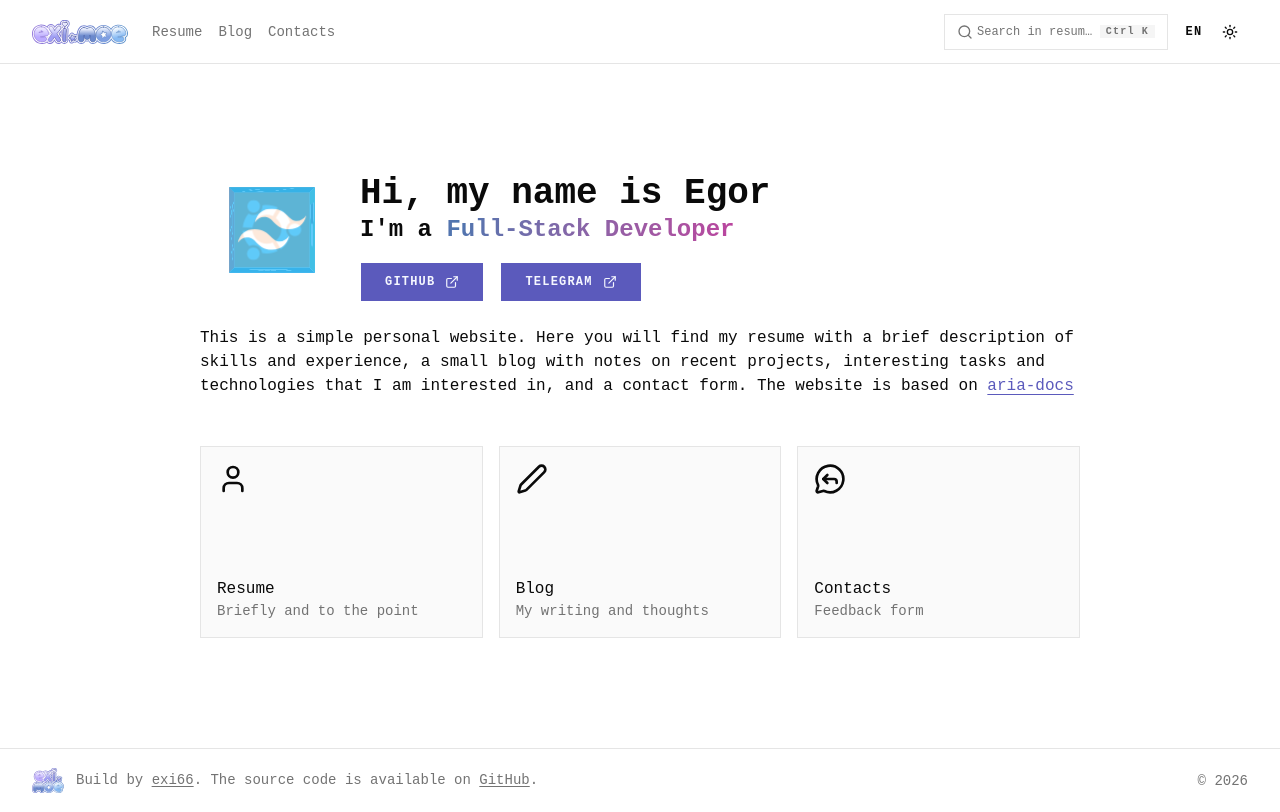
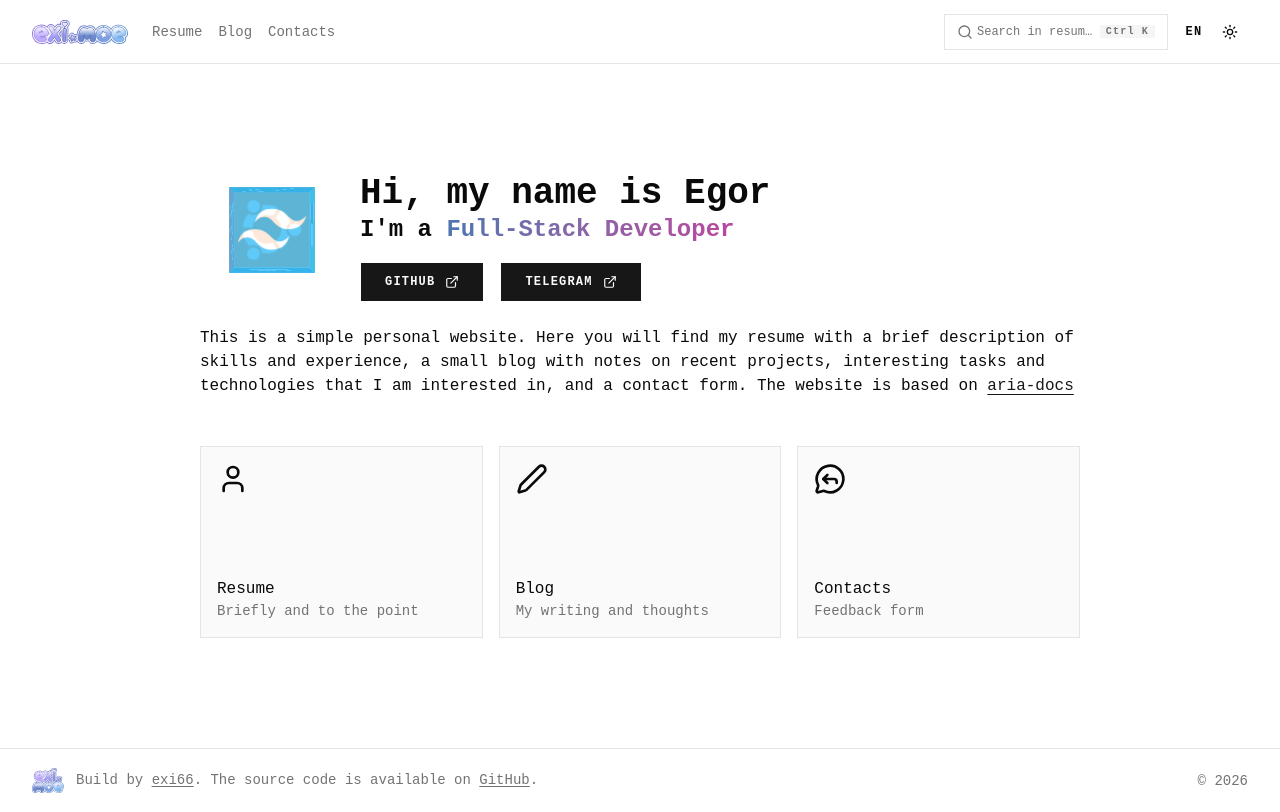
Before and after one commit to exi66/website, a Next.js app: page /en in a window 1280 px wide. Built offline with nearby package versions, Linux system fonts and the light colour scheme.

Commit message:
new theme

```diff
--- a/src/app/globals.css
+++ b/src/app/globals.css
@@ -73,10 +73,10 @@
     --card-foreground: oklch(0.145 0 0);
     --popover: oklch(1 0 0);
     --popover-foreground: oklch(0.145 0 0);
-    --primary: oklch(0.52 0.15 280);
-    --primary-foreground: oklch(0.977 0.013 280);
-    --secondary: oklch(0.967 0.001 286.375);
-    --secondary-foreground: oklch(0.21 0.006 285.885);
+    --primary: oklch(0.205 0 0);
+    --primary-foreground: oklch(0.985 0 0);
+    --secondary: oklch(0.97 0 0);
+    --secondary-foreground: oklch(0.205 0 0);
     --muted: oklch(0.97 0 0);
     --muted-foreground: oklch(0.556 0 0);
     --accent: oklch(0.97 0 0);
@@ -85,16 +85,16 @@
     --border: oklch(0.922 0 0);
     --input: oklch(0.922 0 0);
     --ring: oklch(0.708 0 0);
-    --chart-1: oklch(0.828 0.08 280);
-    --chart-2: oklch(0.685 0.13 280);
-    --chart-3: oklch(0.588 0.15 280);
-    --chart-4: oklch(0.52 0.15 280);
-    --chart-5: oklch(0.443 0.13 280);
+    --chart-1: oklch(0.87 0 0);
+    --chart-2: oklch(0.556 0 0);
+    --chart-3: oklch(0.439 0 0);
+    --chart-4: oklch(0.371 0 0);
+    --chart-5: oklch(0.269 0 0);
     --radius: 0;
     --sidebar: oklch(0.985 0 0);
     --sidebar-foreground: oklch(0.145 0 0);
-    --sidebar-primary: oklch(0.52 0.15 280);
-    --sidebar-primary-foreground: oklch(0.977 0.013 280);
+    --sidebar-primary: oklch(0.205 0 0);
+    --sidebar-primary-foreground: oklch(0.985 0 0);
     --sidebar-accent: oklch(0.97 0 0);
     --sidebar-accent-foreground: oklch(0.205 0 0);
     --sidebar-border: oklch(0.922 0 0);
@@ -113,9 +113,9 @@
     --card-foreground: oklch(0.985 0 0);
     --popover: oklch(0.205 0 0);
     --popover-foreground: oklch(0.985 0 0);
-    --primary: oklch(0.45 0.14 280);
-    --primary-foreground: oklch(0.977 0.013 280);
-    --secondary: oklch(0.274 0.006 286.033);
+    --primary: oklch(0.922 0 0);
+    --primary-foreground: oklch(0.205 0 0);
+    --secondary: oklch(0.269 0 0);
     --secondary-foreground: oklch(0.985 0 0);
     --muted: oklch(0.269 0 0);
     --muted-foreground: oklch(0.708 0 0);
@@ -125,15 +125,15 @@
     --border: oklch(1 0 0 / 10%);
     --input: oklch(1 0 0 / 15%);
     --ring: oklch(0.556 0 0);
-    --chart-1: oklch(0.828 0.08 280);
-    --chart-2: oklch(0.685 0.13 280);
-    --chart-3: oklch(0.588 0.15 280);
-    --chart-4: oklch(0.52 0.15 280);
-    --chart-5: oklch(0.443 0.13 280);
+    --chart-1: oklch(0.87 0 0);
+    --chart-2: oklch(0.556 0 0);
+    --chart-3: oklch(0.439 0 0);
+    --chart-4: oklch(0.371 0 0);
+    --chart-5: oklch(0.269 0 0);
     --sidebar: oklch(0.205 0 0);
     --sidebar-foreground: oklch(0.985 0 0);
-    --sidebar-primary: oklch(0.45 0.14 280);
-    --sidebar-primary-foreground: oklch(0.977 0.013 280);
+    --sidebar-primary: oklch(0.488 0.243 264.376);
+    --sidebar-primary-foreground: oklch(0.985 0 0);
     --sidebar-accent: oklch(0.269 0 0);
     --sidebar-accent-foreground: oklch(0.985 0 0);
     --sidebar-border: oklch(1 0 0 / 10%);
```
